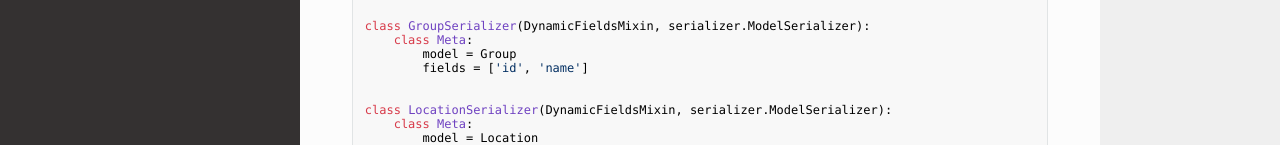
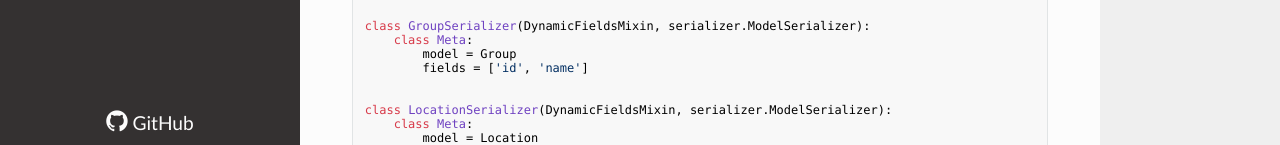
Before and after one commit to yezyilomo/django-restql, an MkDocs documentation site: the page built from docs/index.md, in a window 1280 px wide and 1400 px high, scrolled down 605 px. Shown: the part 1255-1400 px from the top of the window. Built offline with MkDocs 1.6.1, drawn with Linux system fonts in a browser that asks for light colours; nearby versions of some CDN libraries.

Commit message:
:pencil:Update documentation

```diff
--- a/docs/extra.css
+++ b/docs/extra.css
@@ -52,6 +52,10 @@ code {
     overflow: auto;
 }
 
+.wy-menu-vertical ul {
+    margin-bottom: 0;
+}
+
 .wy-nav-top .fa-bars {
     position: fixed;
     bottom: 10px;
@@ -63,12 +67,17 @@ code {
     box-shadow: 1px 1px 20px #343131;
 }
 
-.wy-nav-top, .wy-nav-side, .wy-side-nav-search {
+.wy-nav-top, .wy-nav-side, .wy-side-nav-search, .rst-versions, .rst-versions .rst-current-version {
     background-color: #343131;
 }
 
-.rst-versions {
-    display: none;
+.rst-current-version .fa-github {
+    margin-top: 3px;
+    font-size: 1.2em;
+}
+
+.rst-current-version .fa-github::before {
+    font-size: 1.3em;
 }
 
 .wy-side-nav-search {
```
